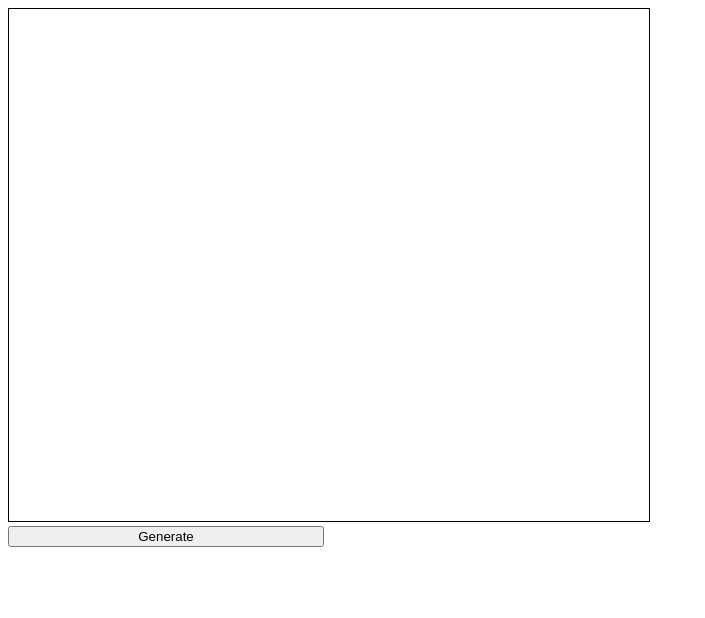
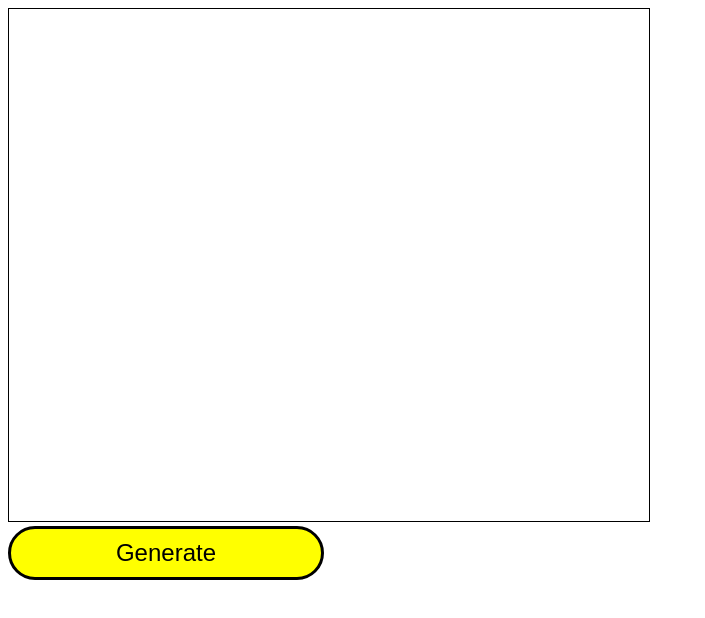
Before and after one commit to arnard76/art-thief-ui, a SvelteKit app: page /drawing in a window 1280 px wide. Shown: the top 618 px of the page, without its empty margins (0-705 px from the left). Built offline with nearby package versions, Linux system fonts and the light colour scheme.

Commit message:
using Butotn component instead of button

```diff
--- a/src/lib/Button.svelte
+++ b/src/lib/Button.svelte
@@ -13,5 +13,7 @@
     border-radius: 50px;
     font-size: 24px;
     /* margin-left: 75px; */
+
+    cursor: pointer;
   }
 </style>
--- a/src/routes/drawing/+page.svelte
+++ b/src/routes/drawing/+page.svelte
@@ -2,6 +2,7 @@
   // @ts-nocheck
 
   import DrawingCanvas from "$lib/DrawingCanvas.svelte";
+  import Button from "$lib/Button.svelte";
 
   export let drawingCanvas = undefined;
 
@@ -47,8 +48,8 @@
   <div>
     <DrawingCanvas bind:canvas={drawingCanvas} width={640} height={512} />
   </div>
-  <button on:click={async () => console.log(await generateForgery())}
-    >Generate</button
+  <Button on:click={async () => console.log(await generateForgery())}
+    >Generate</Button
   >
 </div>
 
@@ -56,5 +57,5 @@
 
 {#if generatedImage}
   <img src={generatedImage} alt="generated art forgery" />
-  <button on:click={() => {}}> Steal </button>
+  <Button on:click={() => {}}>Steal</Button>
 {/if}
```
